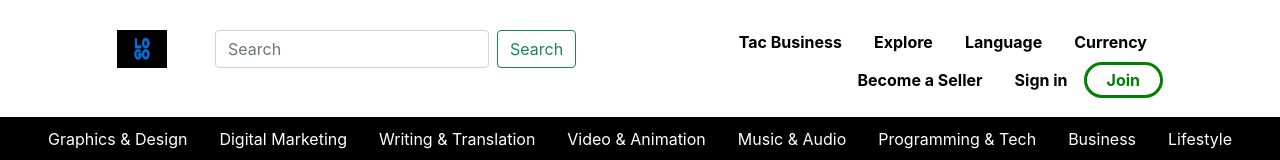
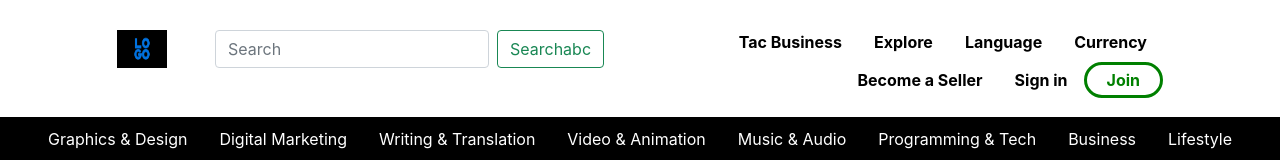
Before and after one commit to Mudra111/TAC, a React (Create React App) app: page / in a window 1280 px wide. Shown: the top 160 px of the page. Built offline with nearby package versions, Linux system fonts and the light colour scheme.

Commit message:
first modification for check

```diff
--- a/src/componentes/Header1.js
+++ b/src/componentes/Header1.js
@@ -14,7 +14,7 @@
                     <li className="nav-item right">
                         <form class="d-flex">
                             <input class="form-control me-2" type="search" placeholder="Search" aria-label="Search" />
-                            <button class="btn btn-outline-success" type="submit">Search</button>
+                            <button class="btn btn-outline-success" type="submit">Searchabc</button>
                         </form>
                     </li>
                     <li className="nav-item lh">
```
